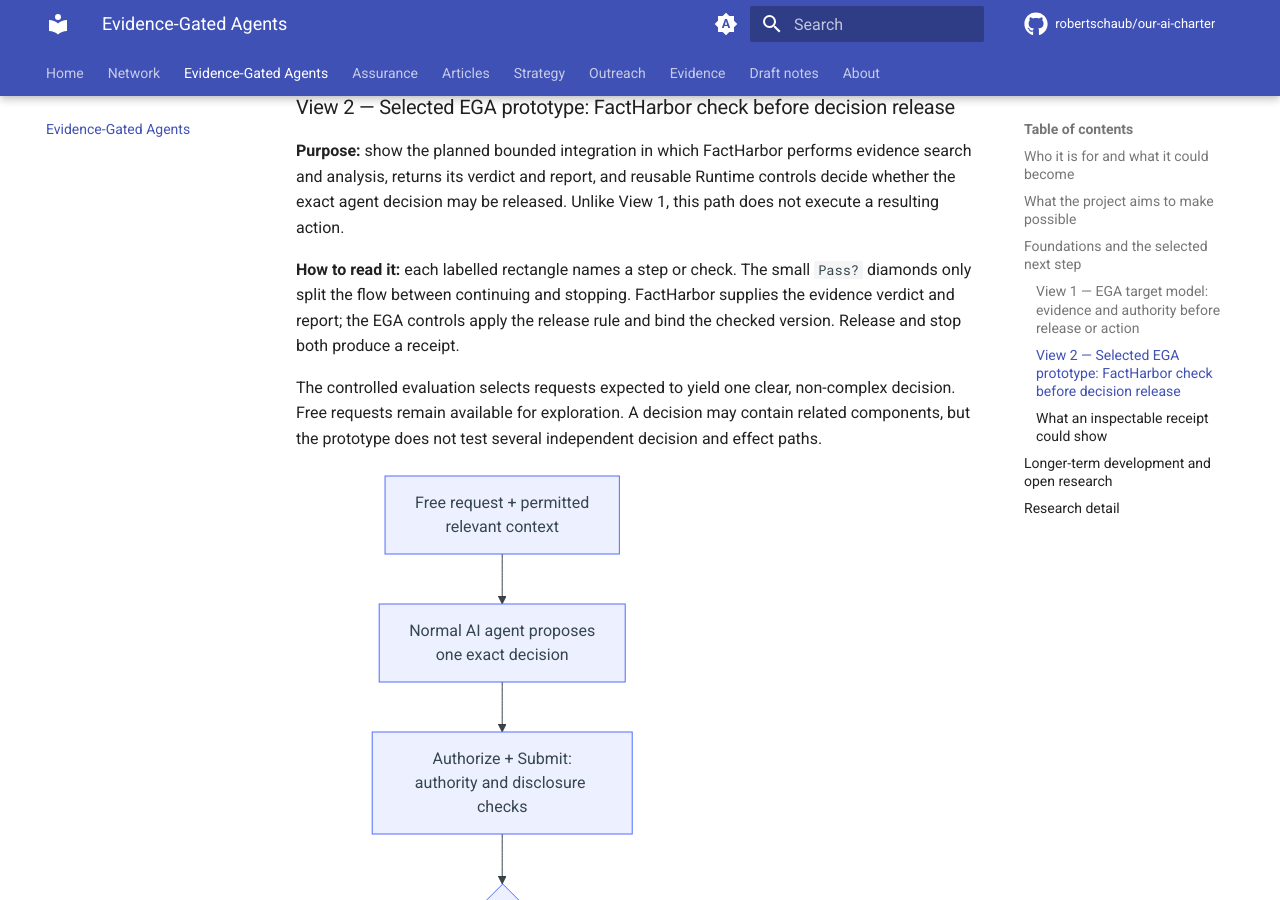
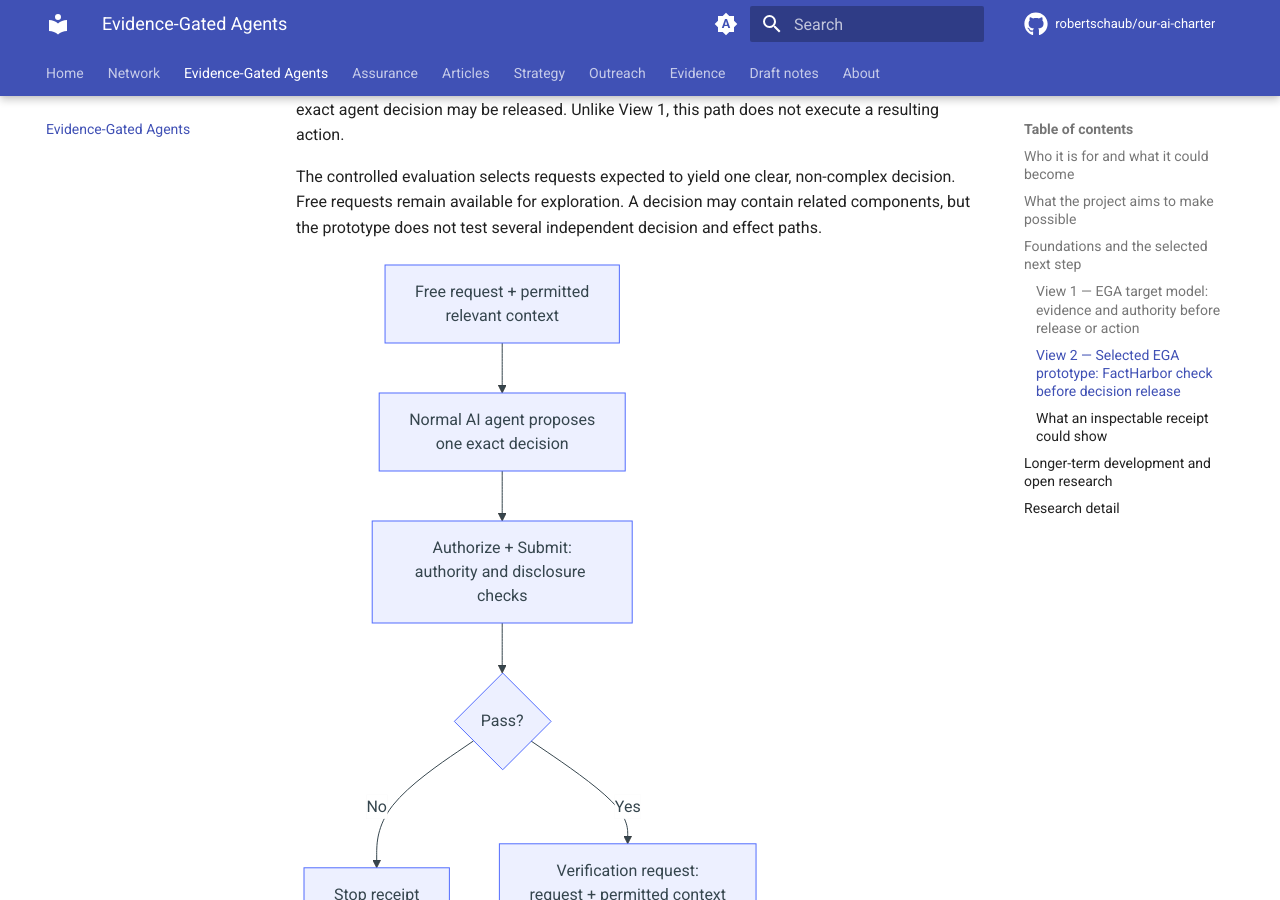
Before and after one commit to robertschaub/our-ai-charter, an MkDocs documentation site: the page built from docs/Assurance/Concepts/evidence-gated-agents.md, in a window 1280 px wide and 900 px high, scrolled down 4366 px. Built offline with MkDocs 1.6.1 and Material for MkDocs 9.7.7, drawn with Linux system fonts in a browser that asks for light colours; plug-ins that fetch from the network failed and are left out; comment, search, counter and statistics services are not loaded; some of the changed text lies outside the part shown.

Commit message:
docs(ega): remove redundant diagram legends

````diff
--- a/docs/Assurance/Concepts/evidence-gated-agents.md
+++ b/docs/Assurance/Concepts/evidence-gated-agents.md
@@ -51,8 +51,6 @@
 
 **Purpose:** show the complete intended EGA pattern, not current end-to-end functionality. A separate evidence service — FactHarbor in the selected prototype — searches and analyses evidence and returns a verdict and report. The EGA gate then applies authority, disclosure and evidence rules; the evidence service does not decide release or execution.
 
-**How to read it:** each labelled rectangle names a step or check. The small `Pass?` diamonds only split the flow between continuing and stopping. A dotted arrow shows that the mandate and rules are established outside the acting model and govern the checks.
-
 ```mermaid
 flowchart TD
     SET["Accountable setup:<br/>mandate + disclosure,<br/>evidence and release rules"]
@@ -82,8 +80,6 @@
 ### View 2 — Selected EGA prototype: FactHarbor check before decision release
 
 **Purpose:** show the planned bounded integration in which FactHarbor performs evidence search and analysis, returns its verdict and report, and reusable Runtime controls decide whether the exact agent decision may be released. Unlike View 1, this path does not execute a resulting action.
-
-**How to read it:** each labelled rectangle names a step or check. The small `Pass?` diamonds only split the flow between continuing and stopping. FactHarbor supplies the evidence verdict and report; the EGA controls apply the release rule and bind the checked version. Release and stop both produce a receipt.
 
 The controlled evaluation selects requests expected to yield one clear, non-complex decision. Free requests remain available for exploration. A decision may contain related components, but the prototype does not test several independent decision and effect paths.
 
````
